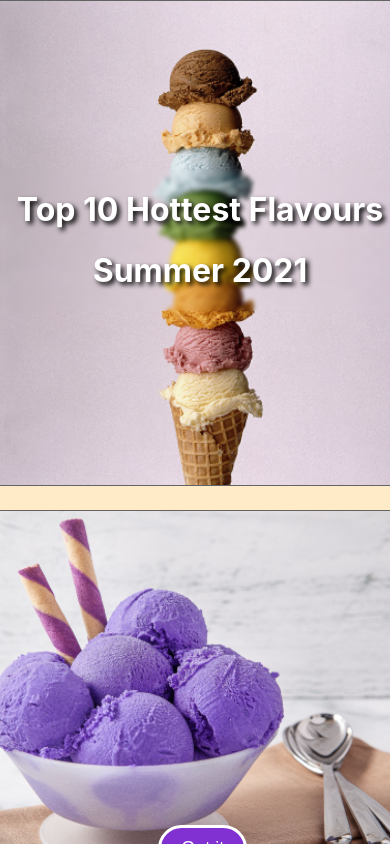
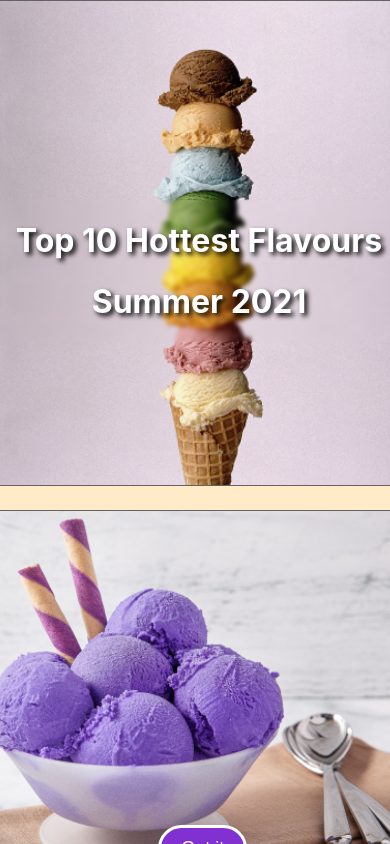
Before and after one commit to davidMfolkins/icecream, a React (Create React App) app: page / in a window 390 px wide. Shown: the top 844 px of the page. Built offline with nearby package versions, Linux system fonts and the light colour scheme.

Commit message:
Add new breakpoint for desktop to phone display

```diff
--- a/src/Styles.js
+++ b/src/Styles.js
@@ -48,7 +48,7 @@ const useStyles = makeStyles(() => ({
     position: 'relative',
     marginLeft: "30px"
   },
-  '@media screen and (max-width: 1200px)': {
+  '@media screen and (max-width: 1350px)': {
     container: {
       display: "flex",
       flexDirection: "column",
--- a/src/components/HottestFlavoursSM.js
+++ b/src/components/HottestFlavoursSM.js
@@ -6,11 +6,10 @@ const useStyles = makeStyles(() => ({
     color: "white",
     zIndex: "100",
     position: "absolute",
-    top: "20%",
+    top: "200px",
     backdropFilter: "blur(2px)",
     textAlign: "center",
-    marginLeft: "2px",
-    width: "413px"
+    width: "415px"
   },
   h1: {
     textShadow: "3px 3px 5px #000000"
```
